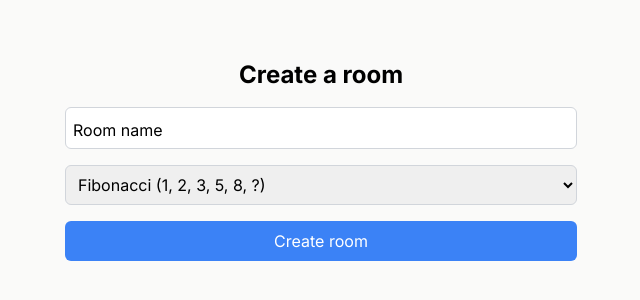
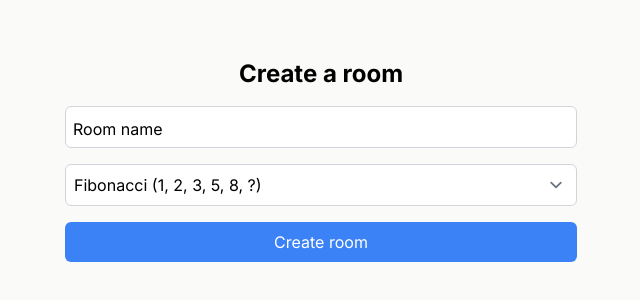
Before and after one commit to jedymatt/planningpoker-clone, a Next.js app: page / in a window 1280 px wide. Shown: the part 240-540 px from the top of the page, without its empty margins (319-959 px from the left). Built offline with nearby package versions, Linux system fonts and the light colour scheme; no server answers.

Commit message:
install tailwind forms

```diff
--- a/package.json
+++ b/package.json
@@ -24,6 +24,7 @@
     "zod": "^3.22.4"
   },
   "devDependencies": {
+    "@tailwindcss/forms": "^0.5.7",
     "@types/lodash": "^4",
     "@types/node": "^20",
     "@types/react": "^18",
--- a/tailwind.config.ts
+++ b/tailwind.config.ts
@@ -1,4 +1,5 @@
 import type { Config } from 'tailwindcss';
+import forms from '@tailwindcss/forms'
 
 const config: Config = {
   content: [
@@ -6,15 +7,6 @@
     './src/components/**/*.{js,ts,jsx,tsx,mdx}',
     './src/app/**/*.{js,ts,jsx,tsx,mdx}',
   ],
-  theme: {
-    extend: {
-      backgroundImage: {
-        'gradient-radial': 'radial-gradient(var(--tw-gradient-stops))',
-        'gradient-conic':
-          'conic-gradient(from 180deg at 50% 50%, var(--tw-gradient-stops))',
-      },
-    },
-  },
-  plugins: [],
+  plugins: [forms],
 };
 export default config;
```
Also changed, not shown: 1 other file (tests, documents, lock files or other folders).
